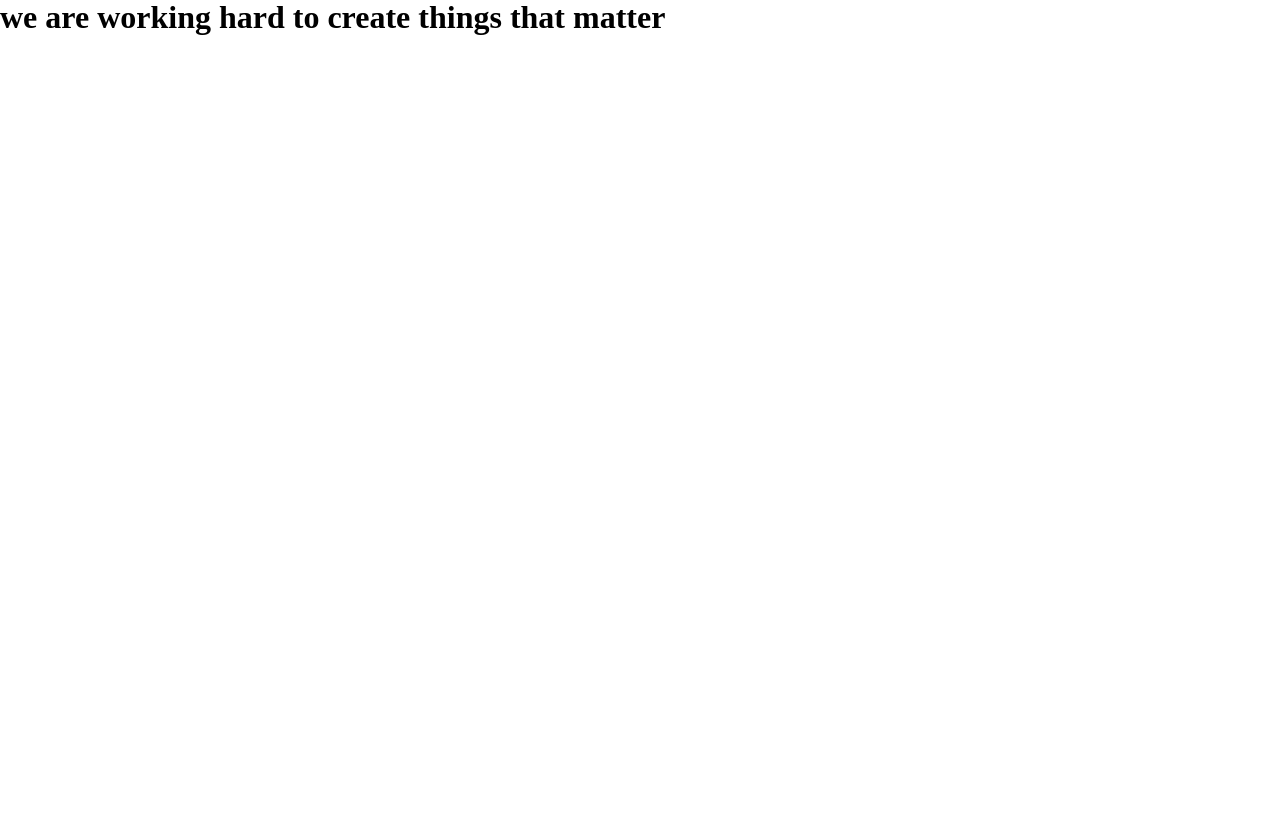
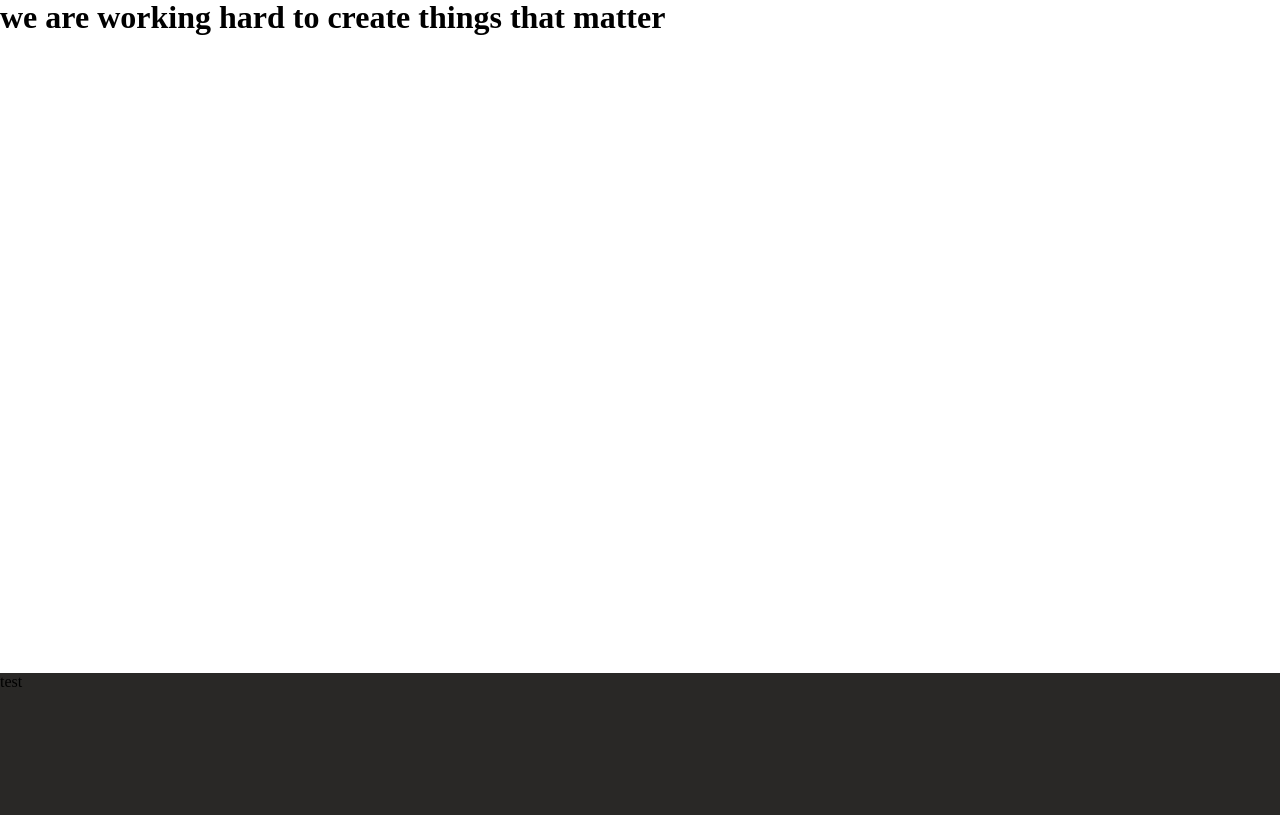
Before and after one commit to youdass101/doobara, a Django app: page / in a window 1280 px wide. Shown: the part 182-997 px from the top of the page. Before the commit the page ends 217 px from the top, so only its background shows below. Run offline with Django 3.2, Linux system fonts and the light colour scheme.

Commit message:
footer update

```diff
--- a/doobarashop/static/doobarashop/style.css
+++ b/doobarashop/static/doobarashop/style.css
@@ -1,6 +1,7 @@
 html, body {
   margin: 0px;
   padding: 0px;
+  height: 100%;
 }
 
 .icons {
@@ -82,6 +83,11 @@ nav {
   padding-left: 20px;
 }
 
+.search-box {
+  float: right;
+  width: 40%;
+}
+
 .logo, .search-box {
   display: -webkit-inline-box;
   display: -ms-inline-flexbox;
@@ -93,11 +99,6 @@ nav {
   width: 50%;
   color: white;
   text-decoration: none;
-}
-
-.search-box {
-  float: right;
-  width: 40%;
 }
 
 form.search-site input[type=text] {
@@ -169,4 +170,21 @@ form.search-site button {
   padding-right: 40px;
   padding-left: 10px;
 }
+
+.wrapper {
+  min-height: 100%;
+  height: auto !important;
+  height: 100%;
+  margin: 0 auto -142px;
+  /* the bottom margin is the negative value of the footer's height */
+}
+
+.footer, .push {
+  height: 142px;
+  /* .push must be the same height as .footer */
+}
+
+.footer {
+  background-color: #292826;
+}
 /*# sourceMappingURL=style.css.map */
--- a/doobarashop/static/doobarashop/style.scss
+++ b/doobarashop/static/doobarashop/style.scss
@@ -4,7 +4,9 @@ $identity-color: #F9D342;
 
 // page style in general
 html, body {
-    margin: 0px; padding: 0px;
+    margin: 0px;
+    padding: 0px;
+    height: 100%;
 
 }
 
@@ -12,7 +14,6 @@ html, body {
 .icons {
     color: $identity-color;
 }
-
 
 
  /* the fist header top bar that contain phone and social media links */
@@ -89,6 +90,12 @@ nav {
     padding-left: 20px;
 }
 
+ // search box section style default
+ .search-box {
+    float: right;
+    width: 40%;
+}
+
 // set logo and search on same line
 .logo, .search-box {
     display: inline-flex;
@@ -101,11 +108,7 @@ nav {
     text-decoration: none;
 }
 
- // search box section style default
-.search-box {
-    float: right;
-    width: 40%;
-}
+
 // search box form input style
 form.search-site input[type=text] {
     border-bottom-left-radius: 4px ;
@@ -134,6 +137,7 @@ form.search-site button {
   // It helps form input seach and button icon to align for some reason
 * {
     box-sizing: border-box;
+
 }
 
 .navigation {
@@ -175,3 +179,19 @@ form.search-site button {
     padding-right: 40px;
     padding-left: 10px;
 }
+
+.wrapper {
+    min-height: 100%;
+    height: auto !important;
+    height: 100%;
+    margin: 0 auto -142px; /* the bottom margin is the negative value of the footer's height */
+}
+
+.footer, .push {
+    height: 142px; /* .push must be the same height as .footer */
+}
+
+.footer {
+    background-color: $back-color;
+
+}
--- a/doobarashop/templates/doobarashop/layout.html
+++ b/doobarashop/templates/doobarashop/layout.html
@@ -18,7 +18,7 @@
             <!-- PHONE AND PAYMENT ON DELIVERY left section of top bar -->
             <div class="top-bar-left">
                 <ul>
-                    <li class="phone"><a href="tel:96170856471"><i class="icons     fas fa-phone-alt"></i> 70 856471</a></li>
+                    <li class="phone"><a href="tel:96170856471"><i class="icons fas fa-phone-alt"></i> 70 856471</a></li>
                     <li><i class="icons fas fa-dollar-sign"></i> Cash on delivery</li>
                 </ul>
             </div>
@@ -30,7 +30,7 @@
             </div>
         </div>
 
-        <!-- navigation area bar contail logo home url my account, search navigation and cart -->
+        <!-- navigation area bar contail logo home url, my account, search navigation and cart -->
         <nav>
             <!-- first top left section in navigation contain logo with home link -->
             <div class="logo-seach">
@@ -50,9 +50,9 @@
                         <!-- button icon for search submit -->
                         <button type="submit"><i class="fa fa-search"></i></button>
                     </form>
-
                 </div>
             </div>
+
             <!-- 3d left buttom section of navigatio bar contain navigation menu links -->
             <div class="navigation-bar">
                 <div class="navigation">
@@ -69,8 +69,18 @@
 
             </div>
         </nav>
+        <div class="wrapper">
+            <div class="push">
+                <h1>we are working hard to create things that matter</h1>
+            </div>
 
-        <h1>we are working hard to create things that matter</h1>
+
+        </div>
+
+
+        <div class="footer">
+            <p>test</p>
+        </div>
     </body>
 
 </html>
```
Also changed, not shown: 1 other file.
